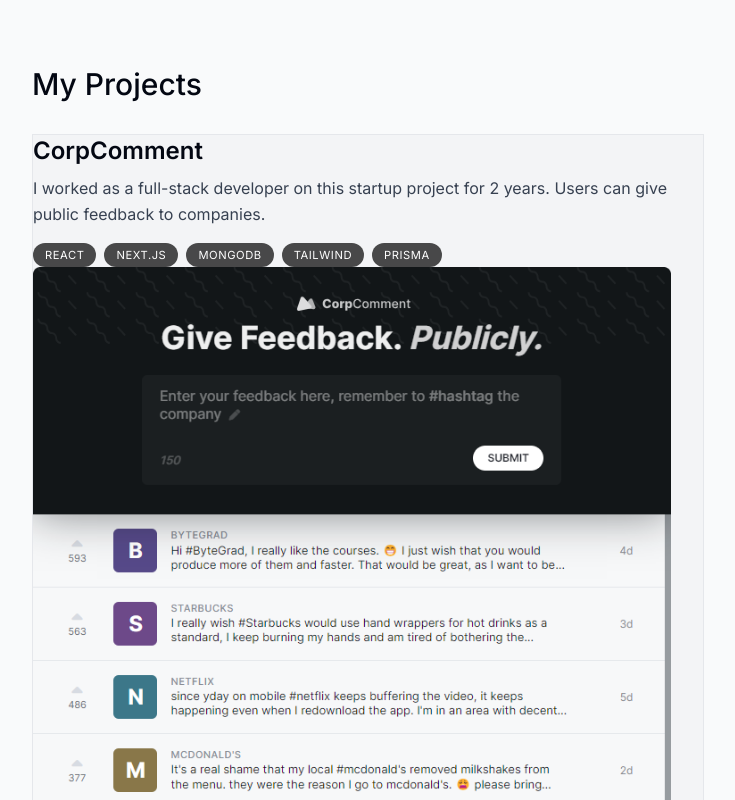
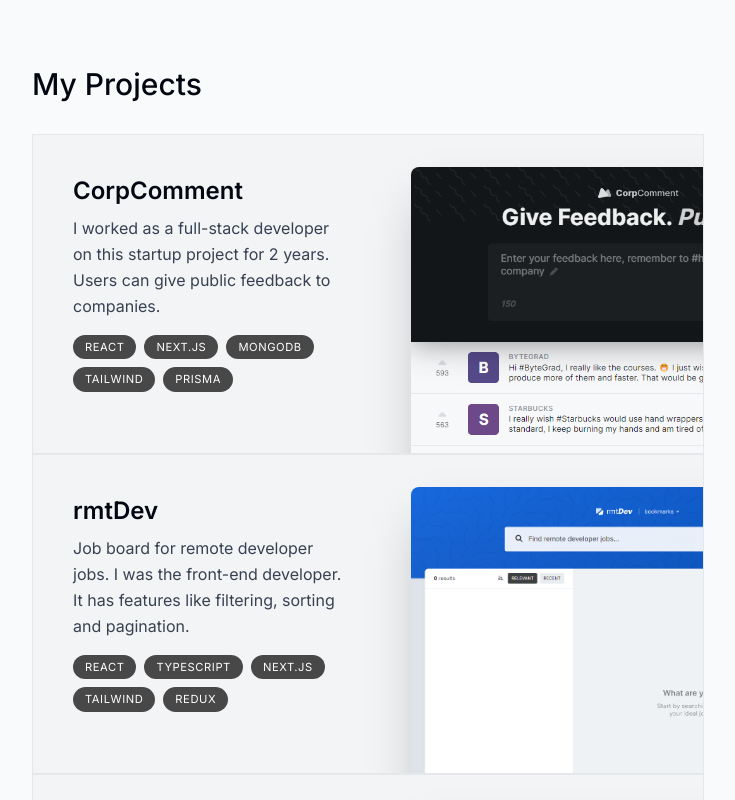
Before and after one commit to gustavosepulveda/next-portfolio, a Next.js app: page / in a window 1280 px wide. Shown: the part 1220-2020 px from the top of the page, without its empty margins (272-1007 px from the left). Built offline with nearby package versions, Linux system fonts and the light colour scheme.

Commit message:
borders to tags

```diff
--- a/components/projects.tsx
+++ b/components/projects.tsx
@@ -23,8 +23,9 @@
 
 function Project({ title, description, tags, imageUrl }: ProjectProps) {
   return (
-    <section className='bg-gray-100 max-w-[42rem] border border-black\5 overflow-hidden sm:pr-8'>
+    <section className='bg-gray-100 max-w-[42rem] border border-black\5 overflow-hidden sm:pr-8 relative sm:h-[20rem]'>
 
+      <div className='pt-4 pb-7 px-5 sm:pl-10 sm:pr-2 sm:pt-10 sm:max-w-[50%] flex flex-col h-full sm:group-even:ml-[18rem]'>
         <h3 className='text-2xl font-semibold'>{title}</h3>
         <p className='mt-2 leading-relaxed text-gray-700 dark:text-white/70'>{description}</p>
         <ul className='flex flex-wrap gap-2 mt-4' >
@@ -33,7 +34,10 @@
           ))}
         </ul>
 
-    <Image src={imageUrl} alt="Project I worked on" quality={95}  />
+      </div>
+
+
+    <Image src={imageUrl} alt="Project I worked on" quality={95} className='absolute hidden sm:block top-8 -right-40 w-[28.25rem] rounded-t-lg shadow-2xl' />
   </section>
   )
 }
```
Lines whose indentation alone changed are shown as unchanged.
